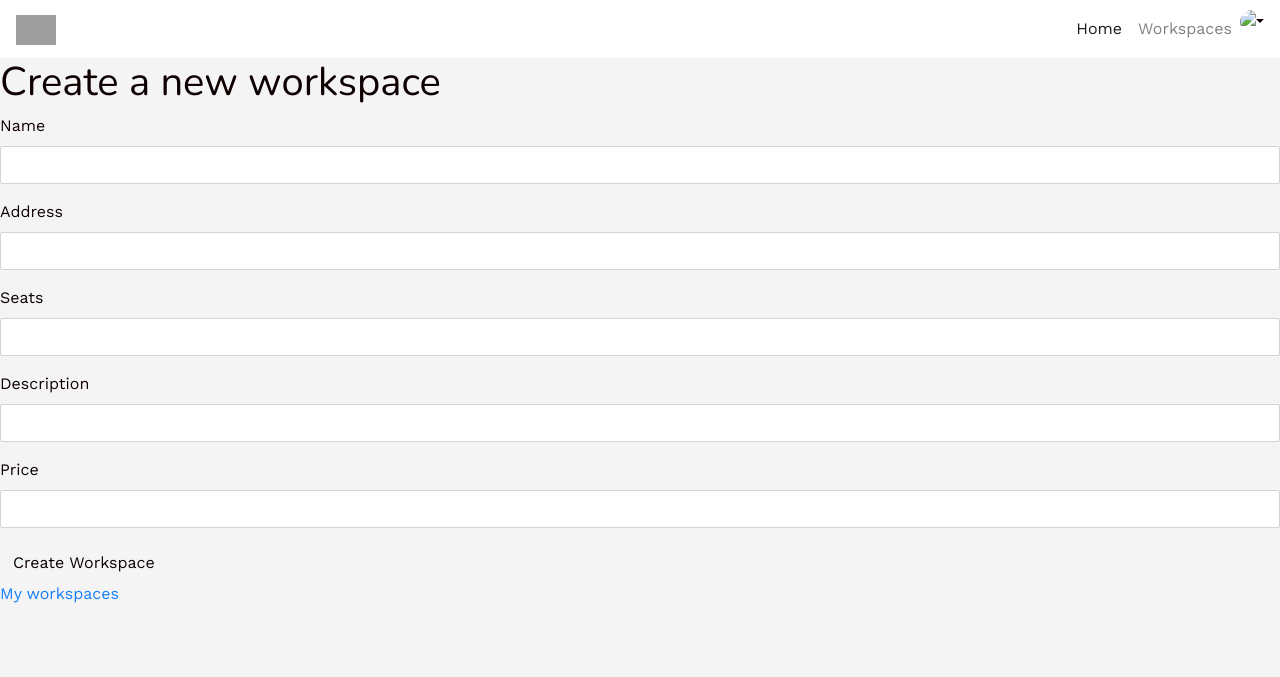
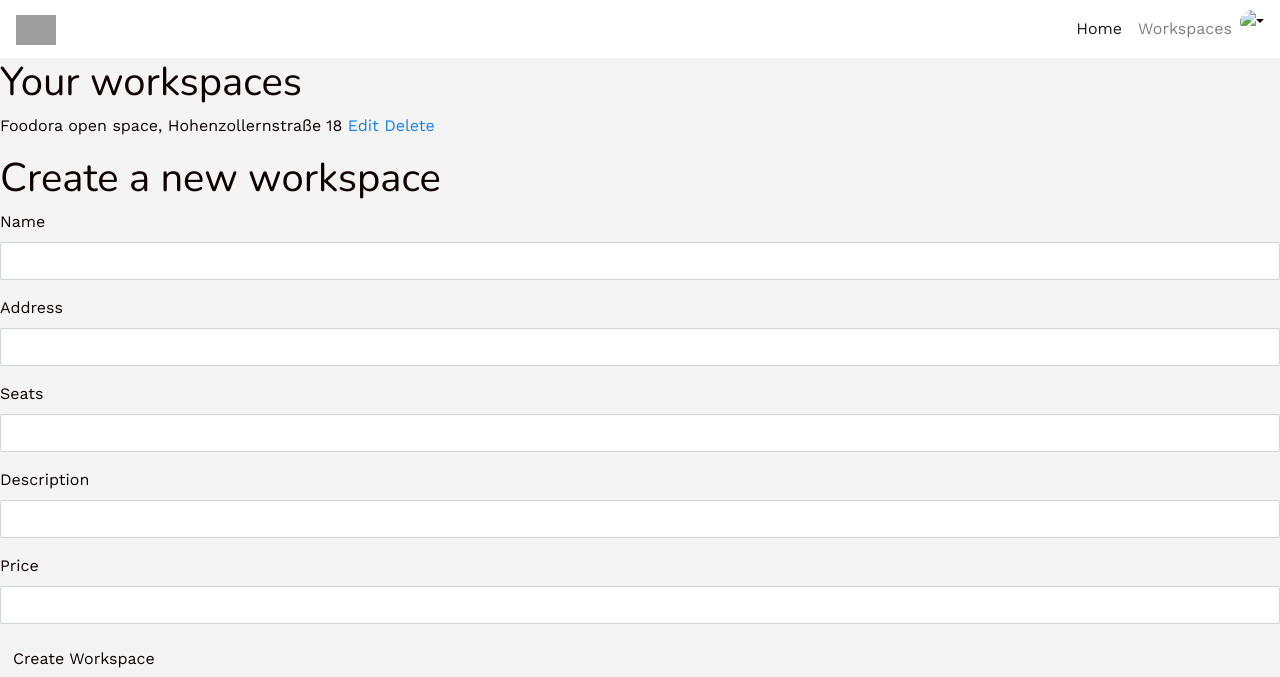
Before and after one commit to melanieschaufler/flexdex, a Rails app: page /workspaces/new in a window 1280 px wide. Shown: the top 677 px of the page. Run offline with Rails 7, Linux system fonts and the light colour scheme; a user stored in the database is signed in; style sheets or scripts are compiled from the project's sources; some libraries are stand-ins or nearby versions; grey boxes are pictures that could not be loaded.

Commit message:
Workspace controller finished

```diff
--- a/app/controllers/workspaces_controller.rb
+++ b/app/controllers/workspaces_controller.rb
@@ -27,6 +27,14 @@ class WorkspacesController < ApplicationController
     end
   end
 
+  def edit
+  end
+
+  def update
+    @workspace.update(workspace_params)
+    redirect_to new_workspace_path
+  end
+
   def destroy
     @workspace.destroy
     redirect_to workspaces_url, notice: 'Your workspace was successfully deleted.'
--- a/app/models/user.rb
+++ b/app/models/user.rb
@@ -6,5 +6,5 @@ class User < ApplicationRecord
 
   has_many :workspaces, dependent: :destroy
   has_many :bookings
-  has_many :workspaces, through: :bookings
+  # has_many :workspaces, through: :bookings
 end
--- a/app/policies/workspace_policy.rb
+++ b/app/policies/workspace_policy.rb
@@ -13,6 +13,10 @@ class WorkspacePolicy < ApplicationPolicy
     return true
   end
 
+  def update?
+    record.user == user
+  end
+
   def destroy?
     record.user == user
   end
--- a/app/views/shared/_navbar.html.erb
+++ b/app/views/shared/_navbar.html.erb
@@ -1,5 +1,5 @@
 <div class="navbar navbar-expand-sm navbar-light navbar-lewagon">
-  <%= link_to "#", class: "navbar-brand" do %>
+  <%= link_to root_path, class: "navbar-brand" do %>
     <%= image_tag "https://raw.githubusercontent.com/lewagon/fullstack-images/master/uikit/logo.png" %>
     <% end %>
 
@@ -20,8 +20,8 @@
         <li class="nav-item dropdown">
           <%= image_tag "https://kitt.lewagon.com/placeholder/users/ssaunier", class: "avatar dropdown-toggle", id: "navbarDropdown", data: { toggle: "dropdown" }, 'aria-haspopup': true, 'aria-expanded': false %>
           <div class="dropdown-menu dropdown-menu-right" aria-labelledby="navbarDropdown">
-            <%= link_to "Create Workspace", new_workspace_path, class: "dropdown-item" %>
-            <%= link_to "Another action", "#", class: "dropdown-item" %>
+            <%= link_to "My Workspace", new_workspace_path, class: "dropdown-item" %>
+            <%= link_to "Bookings", "#", class: "dropdown-item" %>
             <%= link_to "Log out", destroy_user_session_path, method: :delete, class: "dropdown-item" %>
           </div>
         </li>
--- /dev/null
+++ b/app/views/workspaces/edit.html.erb
@@ -0,0 +1,3 @@
+<h1>Update your workspace</h1>
+
+<%= render 'form', workspace: @workspace %>
--- a/app/views/workspaces/new.html.erb
+++ b/app/views/workspaces/new.html.erb
@@ -1,3 +1,11 @@
+<h1>Your workspaces</h1>
+
+<% current_user.workspaces.each do |workspace| %>
+<p><%= workspace.name %>, <%= workspace.address %>  <%= link_to 'Edit', edit_workspace_path(workspace) %>
+<%= link_to 'Delete', workspace_path(workspace), method: :delete, data: { confirm: 'Are you sure?' } %>
+</p>
+<% end%>
+
 <h1>Create a new workspace</h1>
 
 <%= render 'form', workspace: @workspace %>
--- a/app/views/workspaces/show.html.erb
+++ b/app/views/workspaces/show.html.erb
@@ -4,6 +4,7 @@
 <p>Description: <%= @workspace.description %></p>
 <p>Price: <%= @workspace.price %></p>
 <p>Seats: <%= @workspace.seats %></p>
+<p>Host: <%= @workspace.user_id %></p>
 
 <br>
 
```
